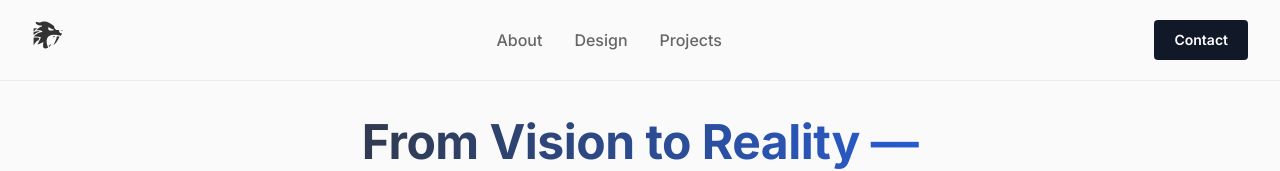
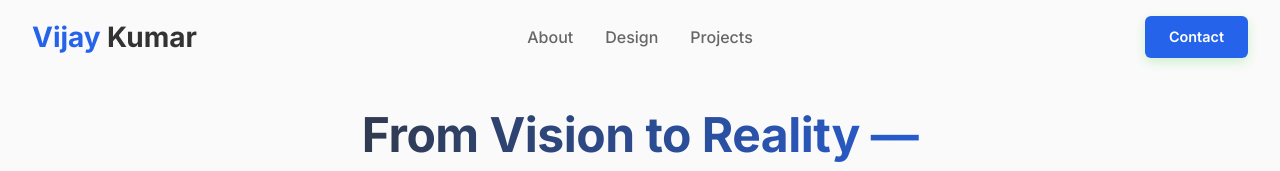
Before and after one commit to VijayKumar9389/Studio-Website, a React (Vite) app: page / in a window 1280 px wide. Shown: the top 171 px of the page. Built offline with nearby package versions, Linux system fonts and the light colour scheme.

Commit message:
small updates

```diff
--- a/src/components/AppFeatures/AppFeatures.scss
+++ b/src/components/AppFeatures/AppFeatures.scss
@@ -32,11 +32,9 @@
 
 .section-title {
   font-size: $font-size-tagline; // $font-size-subtitle
-  color: $primary-color;
-  margin-bottom: 0.75rem;
+  color: $text-primary;
   text-transform: uppercase;
   border-bottom: 3px solid lighten($primary-color, 60%);
-  padding-bottom: 0.5rem;
   max-width: fit-content;
 }
 
--- a/src/components/Navbar/Navbar.scss
+++ b/src/components/Navbar/Navbar.scss
@@ -1,8 +1,7 @@
-@import '../../styles/variables.scss';
+@use '../../styles/variables.scss' as *;
 
 .navbar {
   width: 100%;
-  border-bottom: 1px solid rgba(0, 0, 0, 0.05);
   position: sticky;
   top: 0;
   z-index: 1000;
@@ -11,8 +10,8 @@
 
   &.scrolled {
     backdrop-filter: blur(12px);
-    background: rgba(255, 255, 255, 0.8);
-    box-shadow: 0 6px 20px rgba(0, 0, 0, 0.05);
+    background: rgba(255, 255, 255, 0.85);
+    box-shadow: 0 8px 24px rgba(0, 0, 0, 0.08);
   }
 
   &__container {
@@ -26,20 +25,40 @@
   }
 
   &__logo {
-    font-size: 2rem;
+    font-size: 1.75rem;
+    font-weight: 700;
     color: $text-primary;
+    cursor: pointer;
+    display: flex;
+    align-items: center;
+    gap: 0.4rem;
+    transition: transform 0.2s ease, opacity 0.2s ease;
+
+    .logo-highlight {
+      color: $primary-color;
+    }
+
+    &:hover {
+      transform: scale(1.05);
+      opacity: 0.9;
+    }
   }
 
   &__links {
     display: flex;
     gap: 2rem;
+    align-items: center;
 
+    position: absolute;
+    left: 50%;
+    transform: translateX(-50%);
 
     a {
       color: $text-secondary;
       font-weight: 500;
       text-decoration: none;
       position: relative;
+      transition: color 0.3s ease;
       cursor: pointer;
 
       &::after {
@@ -50,7 +69,7 @@
         width: 0%;
         height: 2px;
         background-color: $primary-color;
-        transition: width 0.3s ease-in-out;
+        transition: width 0.3s ease;
       }
 
       &:hover {
@@ -67,12 +86,12 @@
       top: 100%;
       left: 0;
       right: 0;
-      background-color: white;
+      background: rgba(255, 255, 255, 0.95);
       flex-direction: column;
       align-items: center;
       padding: 1.5rem 0;
-      border-bottom: 1px solid #eee;
-      transform: translateY(-100%);
+      border-bottom: 1px solid #ddd;
+      transform: translateY(-10%);
       opacity: 0;
       pointer-events: none;
       transition: transform 0.3s ease, opacity 0.3s ease;
@@ -91,20 +110,21 @@
   }
 
   &__contact-btn {
-    background-color: $primary-color; // MUI blue[500]
+    background-color: $primary-color;
     color: #fff;
-    padding: 0.5rem 1.25rem;
-    border-radius: 4px; // pill-shaped
-    font-weight: 600; // similar to MUI's "medium"
-    font-size: 0.875rem; // matches MUI's default button text
-    line-height: 1.75; // aligns with MUI button height
-    text-transform: none; // prevent uppercase if matching MUI text
+    padding: 0.5rem 1.5rem;
+    border-radius: 6px;
+    font-weight: 600;
+    font-size: 0.9rem;
+    line-height: 1.75;
     border: none;
     cursor: pointer;
-    transition: background-color 0.3s ease;
+    box-shadow: 0 4px 12px rgba(42, 196, 32, 0.2);
+    transition: background-color 0.3s ease, box-shadow 0.3s ease;
 
     &:hover {
-      background-color: lighten($primary-color, 10%); // MUI blue[600]
+      background-color: lighten($primary-color, 10%);
+      box-shadow: 0 6px 18px rgba(42, 196, 32, 0.25);
     }
 
     @media (max-width: 768px) {
@@ -117,6 +137,7 @@
     background: transparent;
     border: none;
     color: #1f2937;
+    cursor: pointer;
 
     @media (max-width: 768px) {
       display: block;
--- a/src/components/Navbar/Navbar.tsx
+++ b/src/components/Navbar/Navbar.tsx
@@ -4,7 +4,6 @@ import { CgClose } from 'react-icons/cg';
 import { MdMenu } from 'react-icons/md';
 import { Link } from 'react-scroll'; // ✅ Import Link from react-scroll
 import ContactFormDialog from "../Dialog/Dialog.tsx";
-import { GiSaberToothedCatHead } from 'react-icons/gi';
 
 const Navbar: React.FC = () => {
     const [mobileOpen, setMobileOpen] = useState(false);
@@ -32,7 +31,10 @@ const Navbar: React.FC = () => {
         <>
             <header className={`navbar ${isScrolled ? 'scrolled' : ''}`}>
                 <div className="navbar__container">
-                    <div className="navbar__logo"><GiSaberToothedCatHead /></div>
+
+                    <div className="navbar__logo" onClick={() => window.scrollTo({ top: 0, behavior: 'smooth' })}>
+                        <span className="logo-highlight">Vijay</span>Kumar
+                    </div>
 
                     <nav className={`navbar__links ${mobileOpen ? 'open' : ''}`}>
                         <Link to="features-section" smooth={true} duration={200} offset={-70}>About</Link>
@@ -47,6 +49,7 @@ const Navbar: React.FC = () => {
                     <button className="navbar__toggle" onClick={toggleMenu}>
                         {mobileOpen ? <CgClose size={24} /> : <MdMenu size={24} />}
                     </button>
+
                 </div>
             </header>
 
--- a/src/components/ProjectHeader/ProjectHeader.scss
+++ b/src/components/ProjectHeader/ProjectHeader.scss
@@ -43,7 +43,7 @@
     box-shadow: 0 6px 12px rgba(0, 0, 0, 0.08);
 
     @media (max-width: 768px) {
-      height: 60px;
+      display: none;
     }
   }
 }
--- a/src/pages/Home/components/Features/data.ts
+++ b/src/pages/Home/components/Features/data.ts
@@ -8,19 +8,19 @@ export const featureData = [
     {
         title: 'Plan & Design',
         description:
-            'We learn how your business works, find ways to improve it, and design easy-to-use tools that fit your workflow.',
+            'I learn how your business works, find ways to improve it, and design easy-to-use tools that fit your workflow.',
         icon: MdOutlineDesignServices,
     },
     {
         title: 'Build & Launch',
         description:
-            'We build your custom system with secure, modern tech and launch it to the cloud for seamless access from any web browser.',
+            'I build your custom system with secure, modern tech and launch it to the cloud for seamless access from any web browser.',
         icon: MdCloudDone,
     },
     {
         title: 'Support & Grow',
         description:
-            'We keep your system running smoothly with updates, support, and performance checks so it grows with your business needs.',
+            'I keep your system running smoothly with updates, support, and performance checks so it grows with your business needs.',
         icon: MdOutlineSupportAgent,
     },
 ];
--- a/src/pages/Home/components/Hero/Hero.tsx
+++ b/src/pages/Home/components/Hero/Hero.tsx
@@ -14,8 +14,8 @@ const Hero: React.FC = () => {
 
                 <section>
                     <p>
-                        We transform ideas into powerful, centralized web platforms that put your entire operation at
-                        your fingertips. By combining deep technical expertise with business insight, we empower
+                        I transform ideas into powerful, centralized web platforms that put your entire operation at
+                        your fingertips. By combining deep technical expertise with business insight, I empower
                         businesses to lead with efficiency and clarity.
                     </p>
                 </section>
--- a/src/styles/projectPage.scss
+++ b/src/styles/projectPage.scss
@@ -21,7 +21,7 @@
 
 .app-section {
   h2 {
-    color: $primary-color;
+    color: $text-primary;
     font-weight: 600;
     font-size: $font-size-subtitle;
     letter-spacing: 0.8px;
@@ -48,7 +48,7 @@
 
     h3 {
       margin-bottom: 2.5rem;
-      color: $primary-color;
+      color: $text-primary;
       font-weight: 600;
       font-size: $font-size-subtitle;
       text-align: left;
--- a/src/styles/variables.scss
+++ b/src/styles/variables.scss
@@ -1,6 +1,6 @@
 
 $background-color: #f5f8ff;
-$primary-color: #111827;
+$primary-color: #2563eb;
 $text-primary: #333333; // Dark gray for primary text
 $text-secondary: #666666; // Medium gray for secondary text
 
```
